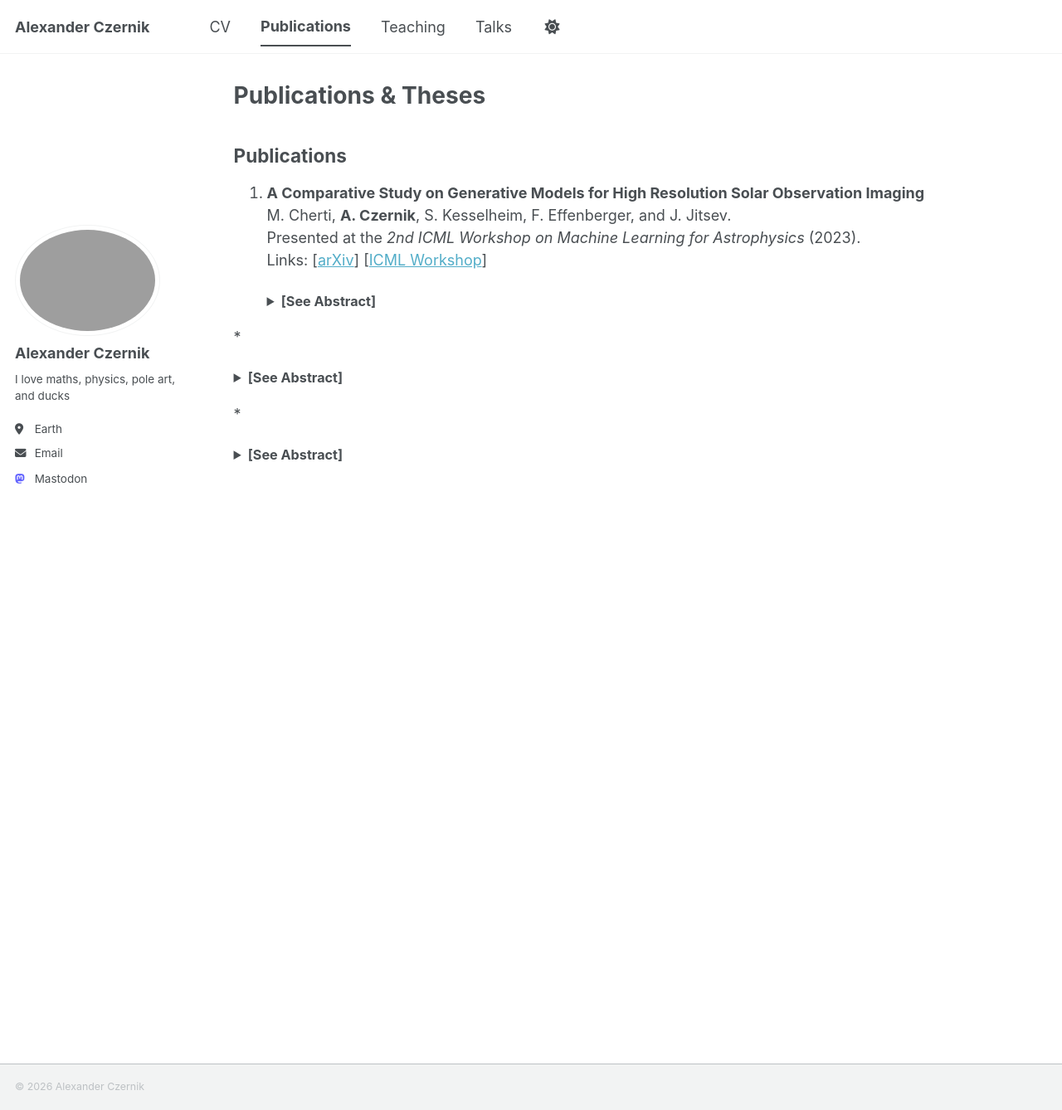
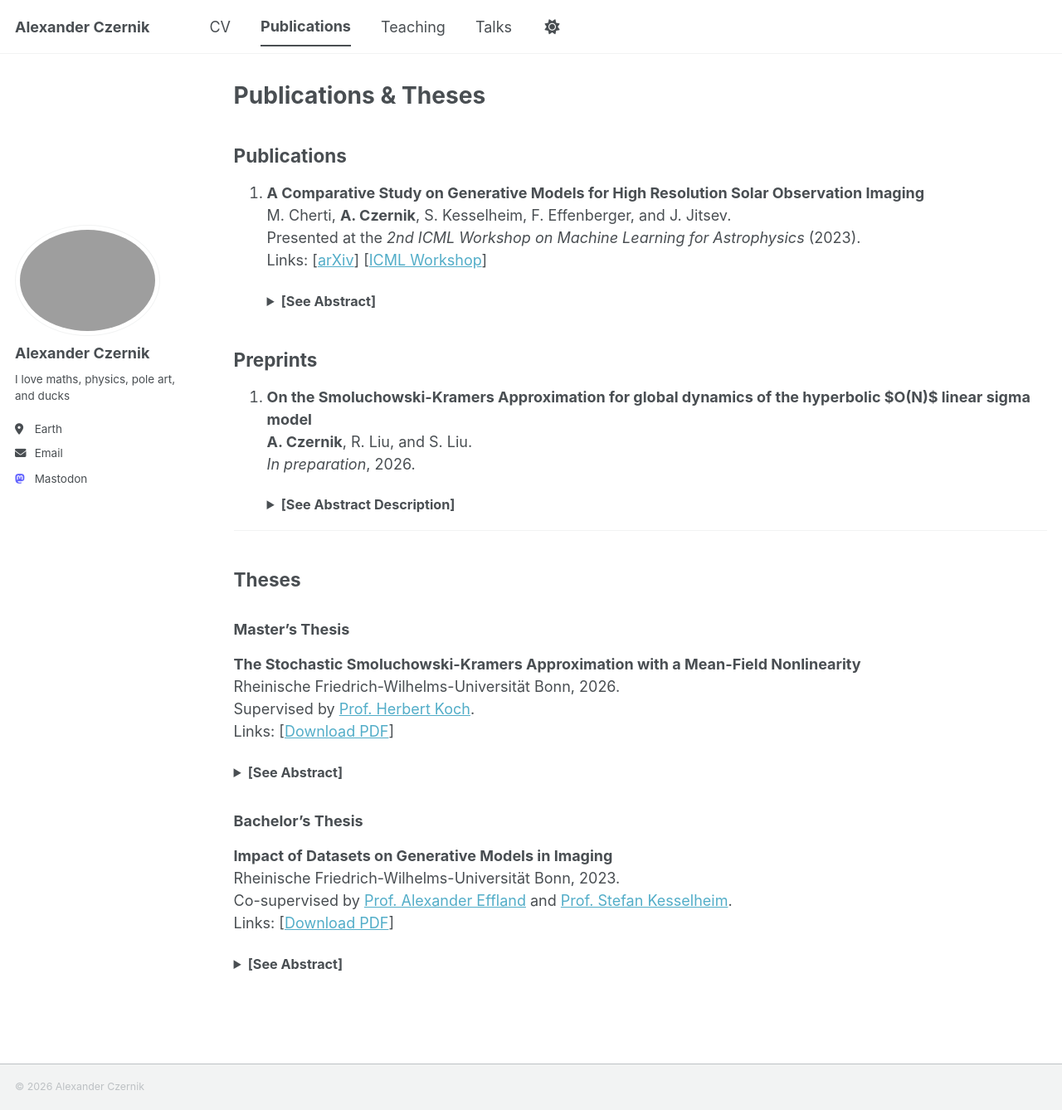
Before and after one commit to alexanderczernik/alexanderczernik.github.io, a Jekyll site: the page built from _pages/publications.md, in a window 1280 px wide and 1338 px high. Shown: the whole window at 83% size. Built offline with Jekyll 4.4.1, drawn with Linux system fonts in a browser that asks for light colours; a script bundle is joined from its source files by our own code; library files that are not in the unit come from our copies; part of the change alters nothing that is shown.

Commit message:
Update publications.md

```diff
--- a/_pages/publications.md
+++ b/_pages/publications.md
@@ -25,7 +25,6 @@ $$
      </div>
    </details>
 
-<!---
 
 ## Preprints
 
@@ -52,13 +51,12 @@ Links: [[Download PDF](/assets/files/master_thesis_czernik.pdf)] *<!-- Update pa
 
 <details style="margin-top: 0.5em; margin-bottom: 1em; cursor: pointer;">
      <summary style="font-weight: bold; font-size: 0.9em;">[See Abstract]</summary>
-     <p markdown="1" class="notice" style="margin-top: 0.5em; font-style: italic;">
-    We consider the Smoluchowski Kramers Approximation for the stochastic damped mean field wave equation (SDMFW) $$\varepsilon^2 \partial_t^2 u_\varepsilon +  \partial_t u_\varepsilon + (1 - \Delta) u_\varepsilon  + \mathbb{E}[\wick{u_\varepsilon^2}]u_\varepsilon = \sqrt{2}\xi$$ to the stochastic mean field heat equation (SMFH) $$u_0 + (1 - \Delta) u_0  + \mathbb{E}[\wick{u_0^2}]u_0 = \sqrt{2}\xi$$, with a white-noise forcing term $$\xi$$, posed on the two-dimensional torus $$\mathbb{T}^2$$. The main contributions of this thesis are: (i) We apply the $$I$$-Method to derive a global bound on $$u_\varepsilon$$ that is uniform in $$\varepsilon$$, allowing for the strong global convergence of $$u_\varepsilon$$ to $$u_0$$ as $$\varepsilon \to 0$$. (ii) We establish an argument, utilizing self-adjoint operator theory, to prove that $$\rho_\varepsilon \coloneq \mathcal{N}\left(0, \begin{pmatrix} (1-\Delta)^{-1} & 0 \\ 0 & \varepsilon^{-2} \end{pmatrix}\right) \in \mathcal{P}(H^{-\sigma}(\mathbb{T}^2) \times H^{-1-\sigma}(\mathbb{T}^2))$$ is the unique invariant measure of the SDMFW in the class $$\{\mu \in \mathcal{P}(H^{-\sigma}(\mathbb{T}^2) \times H^{-1-\sigma}(\mathbb{T}^2)) : \mathbb{E}_\mu[\wick{u^2}] \in H^{-\sigma}(\mathbb{T}^2) \}$$, where $$\wick{u^2}$$ denotes a Wick renormalization.
-(iii) We prove the convergence of $$\rho_\varepsilon$$ to $$\rho_0$$ as $$\varepsilon \to 0$$ using continuous bounded test functions that vanish at infinity, where $$\rho_0 \coloneq \mathcal{N}(0,(1-\Delta)^{-1}) \in \mathcal{P}(H^{-\sigma}(\mathbb{T}^2))$$ is the invariant measure of the SMFH, and discuss why this convergence fails in a weak sense and is trivial in a vague sense.
+     <p markdown="1" style="margin-top: 0.5em; font-style: italic;">
+    We consider the Smoluchowski Kramers Approximation for the stochastic damped mean field wave equation (SDMFW) $$\varepsilon^2 \partial_t^2 u_\varepsilon +  \partial_t u_\varepsilon + (1 - \Delta) u_\varepsilon  + \mathbb{E}[\wick{u_\varepsilon^2}]u_\varepsilon = \sqrt{2}\xi$$ to the stochastic mean field heat equation (SMFH) $$u_0 + (1 - \Delta) u_0  + \mathbb{E}[\wick{u_0^2}]u_0 = \sqrt{2}\xi$$, with a white-noise forcing term $$\xi$$, posed on the two-dimensional torus $$\mathbb{T}^2$$. The main contributions of this thesis are: (i) We apply the $$I$$-Method to derive a global bound on $$u_\varepsilon$$ that is uniform in $$\varepsilon$$, allowing for the strong global convergence of $$u_\varepsilon$$ to $$u_0$$ as $$\varepsilon \to 0$$. (ii) We establish an argument, utilizing self-adjoint operator theory, to prove that $$\rho_\varepsilon := \mathcal{N}\left(0, \begin{pmatrix} (1-\Delta)^{-1} & 0 \\ 0 & \varepsilon^{-2} \end{pmatrix}\right) \in \mathcal{P}(H^{-\sigma}(\mathbb{T}^2) \times H^{-1-\sigma}(\mathbb{T}^2))$$ is the unique invariant measure of the SDMFW in the class $$\{\mu \in \mathcal{P}(H^{-\sigma}(\mathbb{T}^2) \times H^{-1-\sigma}(\mathbb{T}^2)) : \mathbb{E}_\mu[\wick{u^2}] \in H^{-\sigma}(\mathbb{T}^2) \}$$, where $$\wick{u^2}$$ denotes a Wick renormalization.
+(iii) We prove the convergence of $$\rho_\varepsilon$$ to $$\rho_0$$ as $$\varepsilon \to 0$$ using continuous bounded test functions that vanish at infinity, where $$\rho_0 := \mathcal{N}(0,(1-\Delta)^{-1}) \in \mathcal{P}(H^{-\sigma}(\mathbb{T}^2))$$ is the invariant measure of the SMFH, and discuss why this convergence fails in a weak sense and is trivial in a vague sense.
 </p>
    </details>
 
-<!---
 ### Bachelor's Thesis
 **Impact of Datasets on Generative Models in Imaging**
 Rheinische Friedrich-Wilhelms-Universität Bonn, 2023.
```
